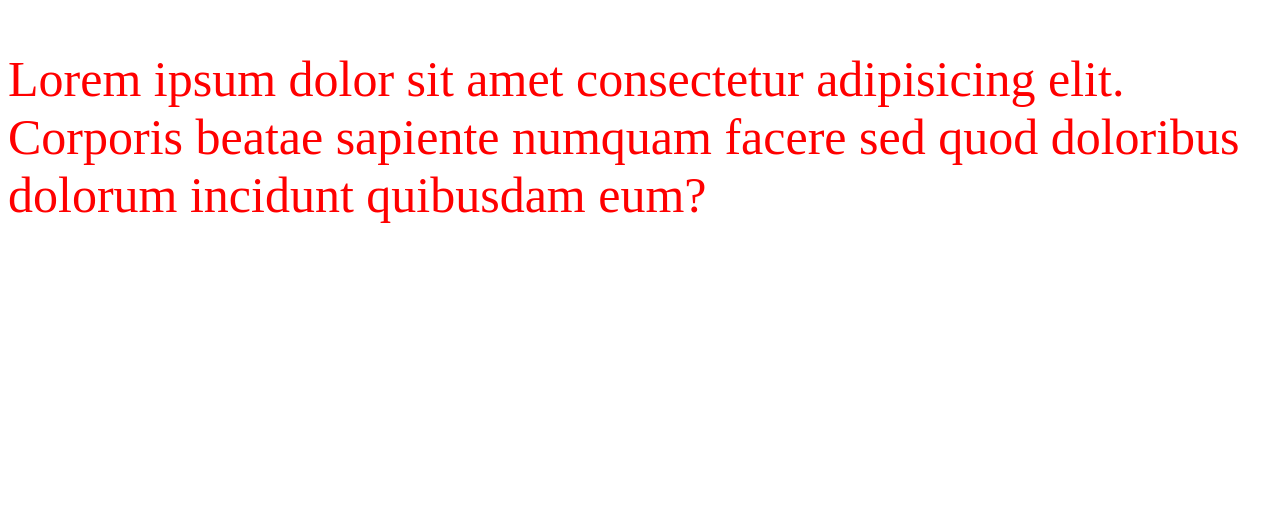
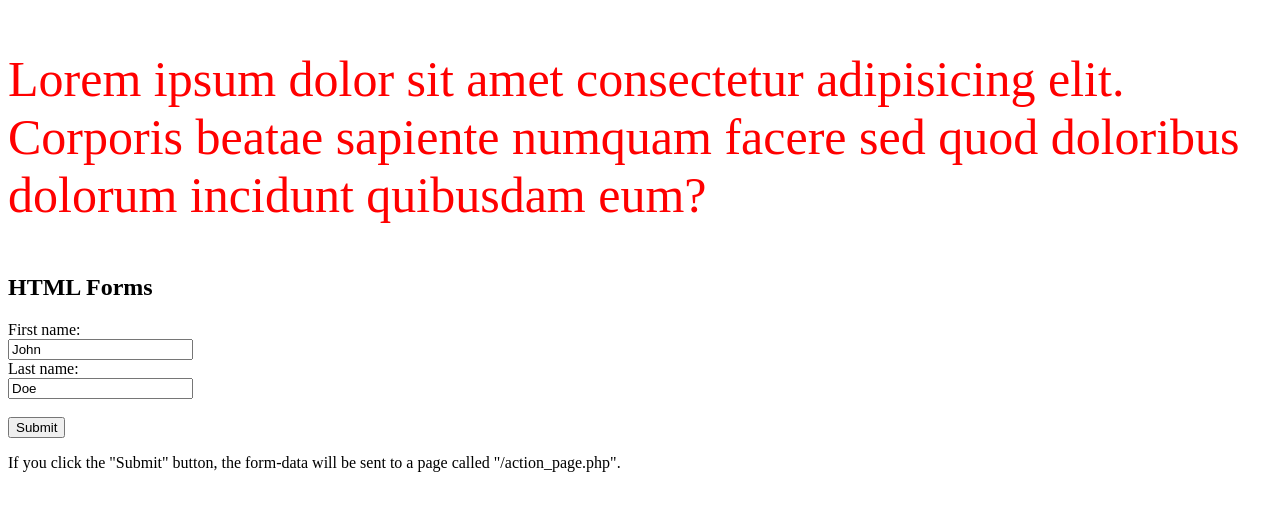
Before and after one commit to Jahidul1274/my-secound-project, a plain HTML site: page index.html in a window 1280 px wide. Drawn offline with Linux system fonts and the light colour scheme.

Commit message:
added form section

```diff
--- a/index.html
+++ b/index.html
@@ -7,5 +7,18 @@
     <link rel="stylesheet" href="style.css"> </head>
 <body>
     <p class="text">Lorem ipsum dolor sit amet consectetur adipisicing elit. Corporis beatae sapiente numquam facere sed quod doloribus dolorum incidunt quibusdam eum?</p>
+
+    <h2>HTML Forms</h2>
+
+    <form action="/action_page.php">
+        <label for="fname">First name:</label><br>
+        <input type="text" id="fname" name="fname" value="John"><br>
+        <label for="lname">Last name:</label><br>
+        <input type="text" id="lname" name="lname" value="Doe"><br><br>
+        <input type="submit" value="Submit">
+    </form>
+
+    <p>If you click the "Submit" button, the form-data will be sent to a page called "/action_page.php".</p>
+
 </body>
 </html>
```
